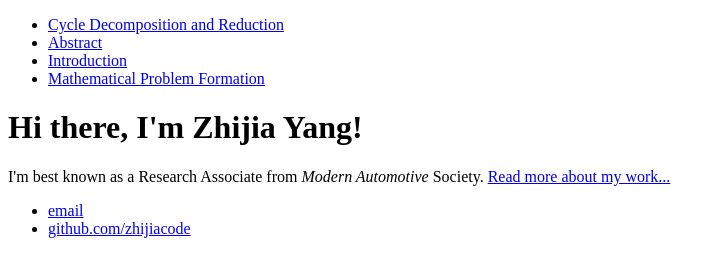
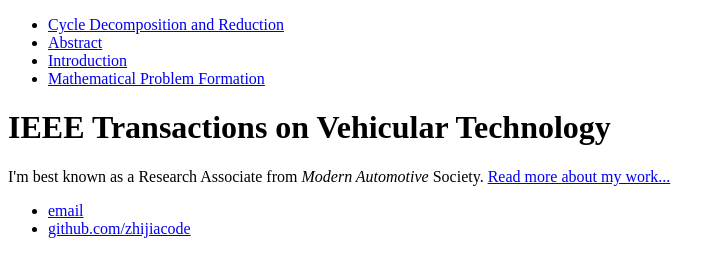
Before and after one commit to ZhijiaCode/ZhijiaCode.github.io, a plain HTML site: page index.html in a window 1280 px wide. Shown: the whole page, without its empty margins (0-726 px from the left). Drawn offline with Linux system fonts and the light colour scheme.

Commit message:
Update index.html
add journal name

```diff
--- a/index.html
+++ b/index.html
@@ -14,7 +14,7 @@
 		</nav>
 		<div class="container">
     		<div class="blurb">
-        		<h1>Hi there, I'm Zhijia Yang!</h1>
+        		<h1>IEEE Transactions on Vehicular Technology</h1>
 				<p>I'm best known as a Research Associate from <em>Modern Automotive</em> Society. <a href="/about">Read more about my work...</a></p>
     		</div><!-- /.blurb -->
 		</div><!-- /.container -->
```
